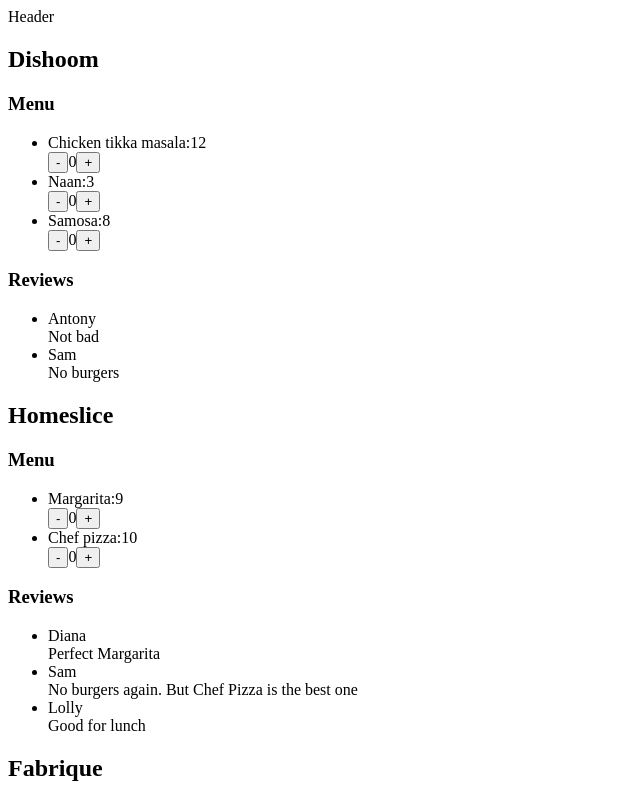
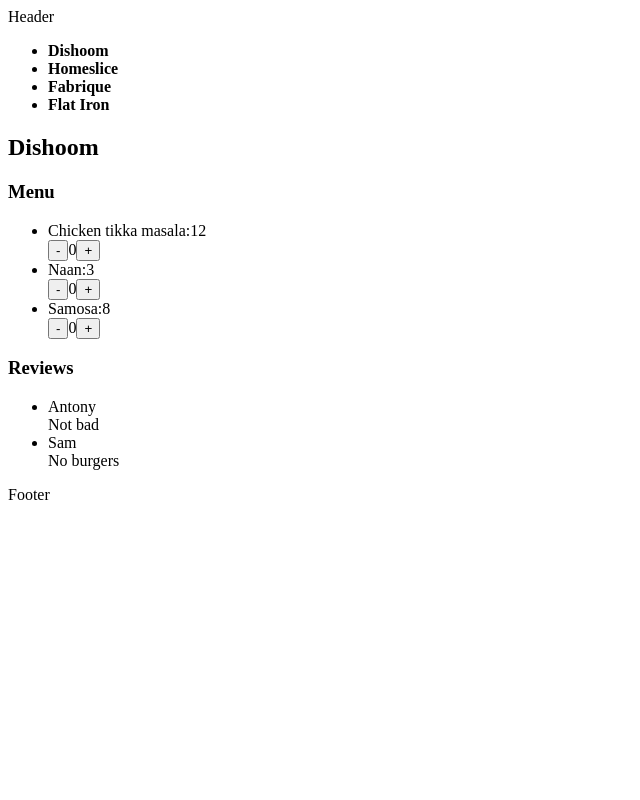
Before and after one commit to mila-vanilla/react-24, a React (Vite) app: page / in a window 1280 px wide. Shown: the top 800 px of the page, without its empty margins (0-640 px from the left). Built offline with nearby package versions, Linux system fonts and the light colour scheme.

Commit message:
Add restaurents tabs

```diff
--- a/src/app.jsx
+++ b/src/app.jsx
@@ -1,4 +1,4 @@
-import { Restaurant } from '@/components'
+import { Restaurants } from '@/components'
 import { restaurants } from '@/constants/mock.js'
 import { DefaultLayout } from '@/layouts'
 
@@ -6,11 +6,9 @@
   return (
     <div>
       <DefaultLayout>
-        <div>
-          { restaurants.map(restaurant => {
-            return <Restaurant key={ restaurant.id } restaurant={ restaurant }/>
-          }) }
-        </div>
+        <Restaurants
+          list={ restaurants }
+          tabIndex={ 0 }/>
       </DefaultLayout>
     </div>
   )
--- a/src/components/index.js
+++ b/src/components/index.js
@@ -5,5 +5,15 @@
 import { Reviews } from './reviews/component'
 import { Dish } from './dish/component'
 import { Menu } from './menu/component'
+import { Restaurants } from './restaurants/component'
 
-export { Header, Footer, Restaurant, Review, Reviews, Dish, Menu }
+export {
+  Header,
+  Footer,
+  Restaurant,
+  Review,
+  Reviews,
+  Dish,
+  Menu,
+  Restaurants
+}
--- /dev/null
+++ b/src/components/restaurants/component.jsx
@@ -0,0 +1,26 @@
+import { useState } from 'react'
+import { Restaurant } from '@/components'
+
+export const Restaurants = ({ list, tabIndex }) => {
+  const [activeTab, setActiveTab] = useState(Math.min(tabIndex, list.length))
+
+  if (!list.length) {
+    return 'No restaurants yet'
+  }
+
+  return (
+    <>
+      <ul>
+        { list.map((i, idx) => {
+          return (
+            <li key={ i.id } onClick={ () => setActiveTab(idx) }>
+              <b>{ i.name } </b>
+            </li>
+          )
+        }) }
+      </ul>
+
+      <Restaurant restaurant={ list[ activeTab ] }/>
+    </>
+  )
+}
```
